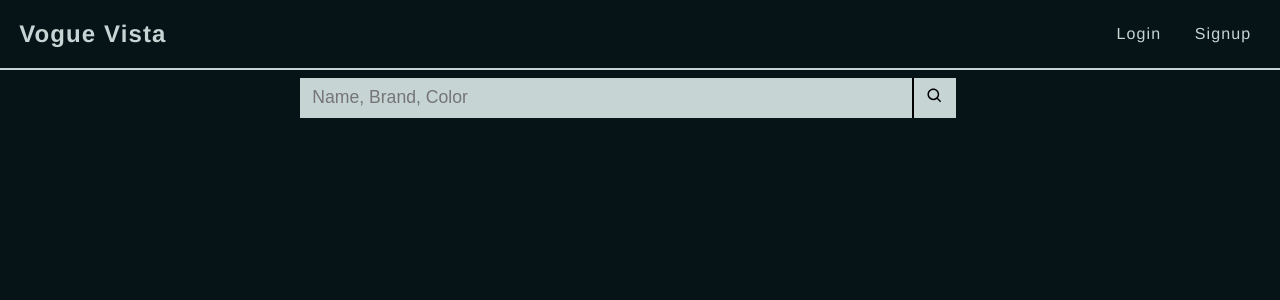
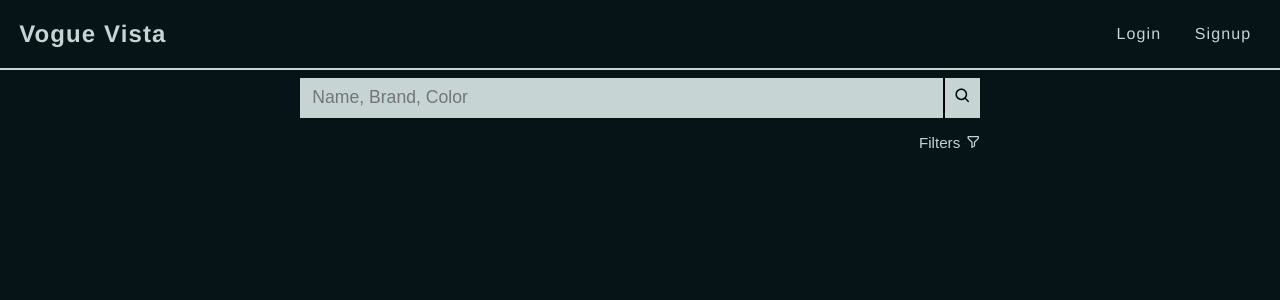
Before and after one commit to thalha-dev/vogue-vista, a React (Vite) app in the folder frontend/: page /home in a window 1280 px wide. Shown: the top 300 px of the page. Built offline with nearby package versions, Linux system fonts and the light colour scheme; no server answers.

Commit message:
add a filter button inside the search section

```diff
--- a/frontend/src/App.css
+++ b/frontend/src/App.css
@@ -244,9 +244,10 @@ body {
 /*                               HOME PAGE                           */
 /* ***************************************************************** */
 
-.home-search {
+.home-search-section {
   display: flex;
-  justify-content: center;
+  flex-direction: column;
+  align-items: center;
   background: #071417;
   padding: 0.5em 0.5em 1.3em;
   position: sticky;
@@ -261,7 +262,7 @@ body {
 
 .home-search-bar {
   display: block;
-  width: 90%;
+  width: 100%;
   font-size: 1.1rem;
   padding: 0.5em 0.7em;
   border: none;
@@ -273,7 +274,29 @@ body {
   color: #000;
   border: none;
   border-left: 2px solid #000;
-  padding: 0.5em 0.7em;
+  padding: 0.5em;
   font-size: 1.1rem;
   cursor: pointer;
 }
+
+.home-show-filter-container {
+  display: flex;
+  align-items: center;
+  justify-content: flex-end;
+  padding: 1em 0;
+  width: 95%;
+  max-width: 680px;
+}
+
+.home-show-filter-button {
+  display: flex;
+  text-align: center;
+  justify-content: space-between;
+  gap: 0.3em;
+  color: #c6d4d4;
+  background: #071417;
+  border: none;
+  padding: 0;
+  font-size: 0.95rem;
+  cursor: pointer;
+}
--- a/frontend/src/components/Home.jsx
+++ b/frontend/src/components/Home.jsx
@@ -1,11 +1,12 @@
 import { BiSearch } from "react-icons/bi";
+import { BiFilterAlt } from "react-icons/bi";
 import { useState } from "react";
 
 const Home = () => {
   const [searchQuery, setSearchQuery] = useState("");
   return (
     <div className="home-container">
-      <section className="home-search">
+      <section className="home-search-section">
         <div className="home-search-container">
           <input
             className="home-search-bar"
@@ -21,6 +22,11 @@ const Home = () => {
             <BiSearch />
           </button>
         </div>
+        <div className="home-show-filter-container">
+          <button className="home-show-filter-button">
+            <span>Filters</span> <BiFilterAlt />
+          </button>
+        </div>
       </section>
     </div>
   );
```
